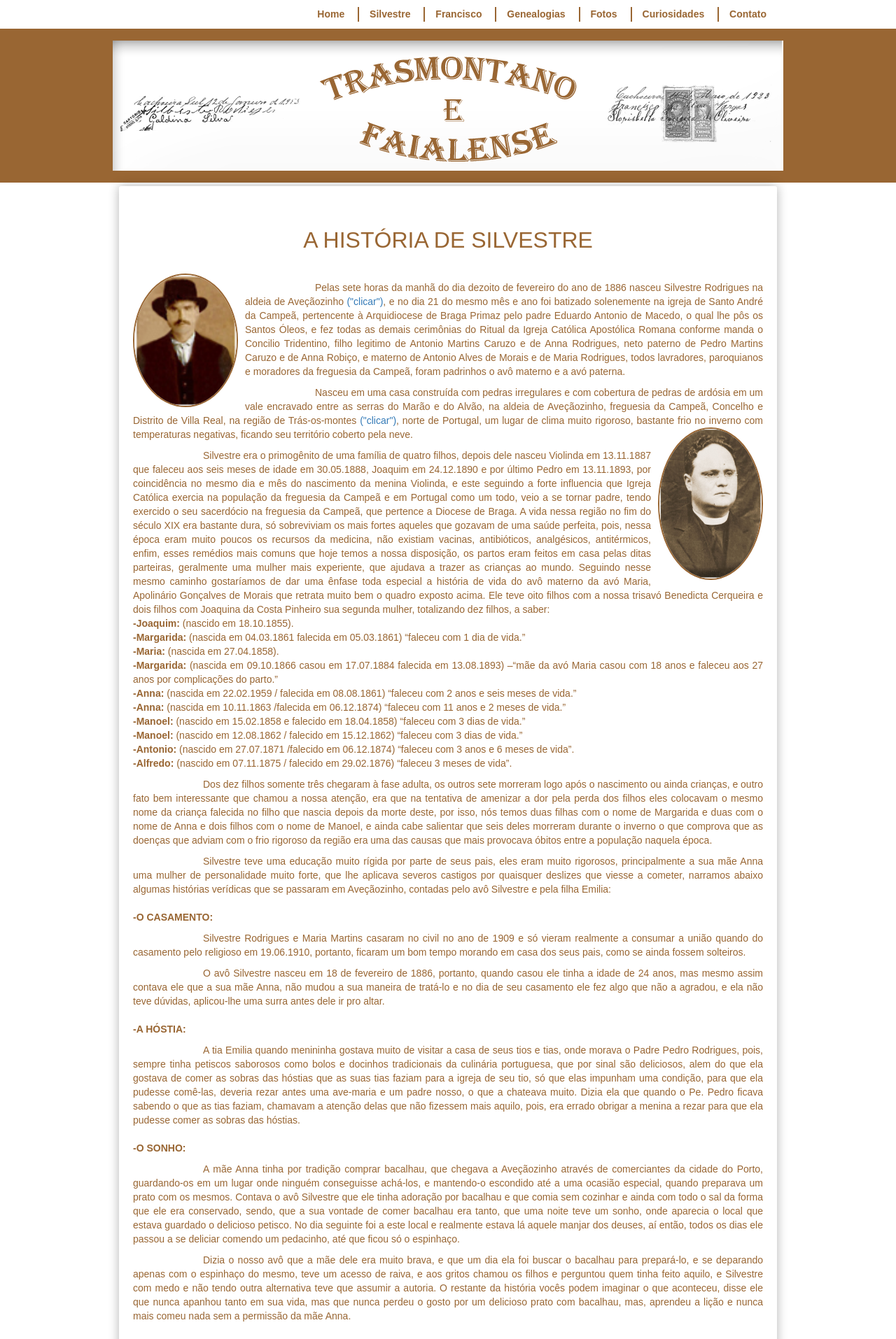
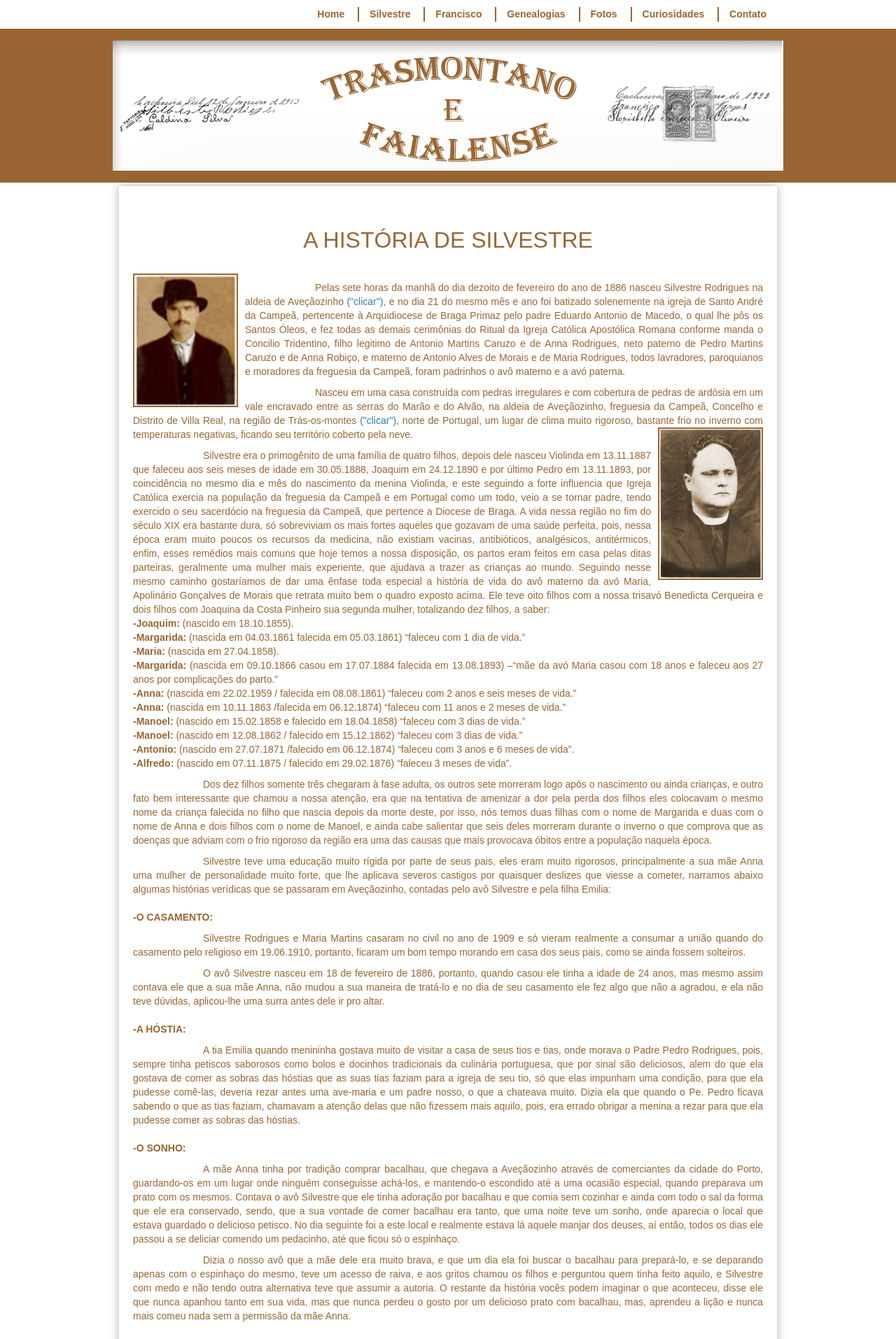
Before and after one commit to claudiovargas1955/claudiovargas1955.github.io, a Jekyll site: the page built from _pages/historia-de-silvestre.html, in a window 1280 px wide. Shown: the top 1914 px of the page at 70% size. Built offline with Jekyll 4.4.1, drawn with Linux system fonts in a browser that asks for light colours; some web fonts are replaced.

Commit message:
Update historia-de-silvestre.html

```diff
--- a/_pages/historia-de-silvestre.html
+++ b/_pages/historia-de-silvestre.html
@@ -31,13 +31,11 @@ summary{height: 40px;
 
         .esq{margin-right:10px;
             border:#996633 solid 2px;
-            border-radius: 100%;
             }
 
             .dir{margin-left:10px;
                  border:#996633 solid 2px;
-                 border-radius: 100%;
-                 }
+                }
   </style>
 <p>
 <h1 align="center">A HISTÓRIA DE SILVESTRE</h1>
```
